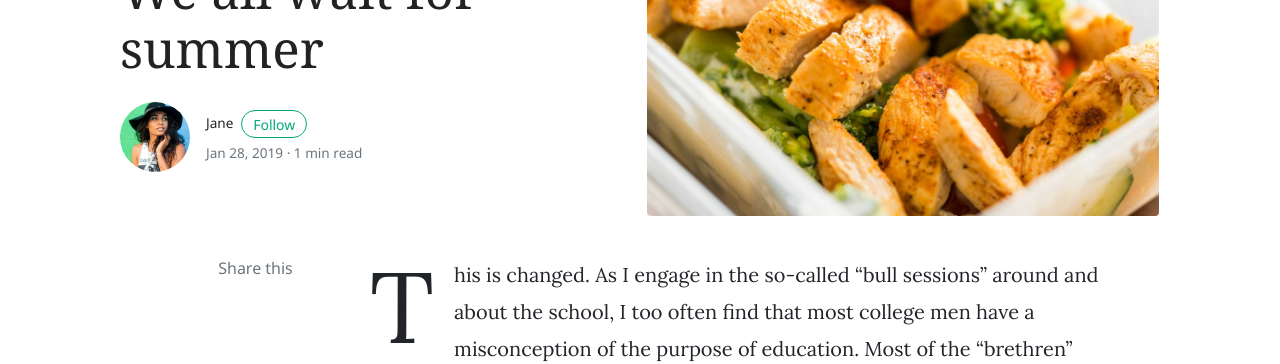
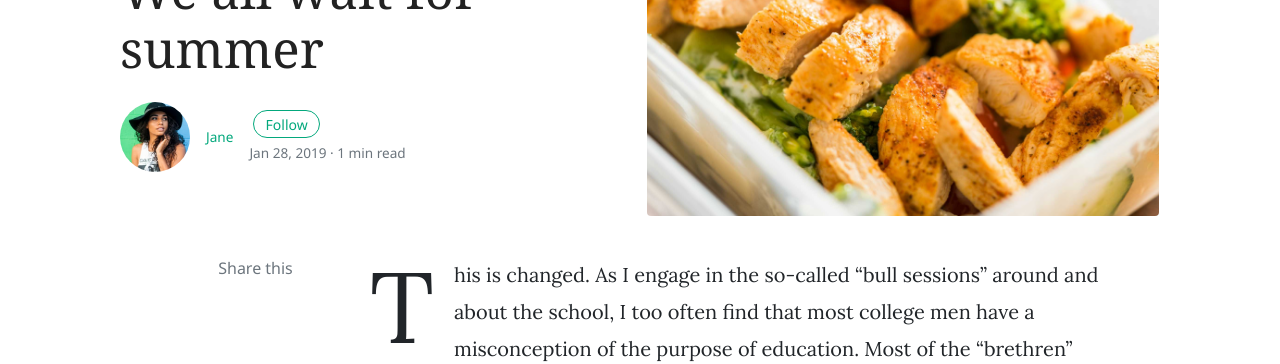
Before and after one commit to yEAh-Games/collections-news, a Jekyll site: the page built from _posts/2019-01-28-we-all-wait-for-summer.md, in a window 1280 px wide. Shown: the part 225-589 px from the top of the page. Built offline with Jekyll 4.4.1, drawn with Linux system fonts in a browser that asks for light colours; nearby versions of some CDN libraries; comment, search, counter and statistics services are not loaded.

Commit message:
Linking author text to author page

```diff
--- a/_layouts/post.html
+++ b/_layouts/post.html
@@ -17,9 +17,9 @@ layout: default
 					<h1 class="display-4 mb-4 article-headline">{{ page.title }}</h1>
 					<div class="d-flex align-items-center">
                         {% if author.avatar %}
-                        <img class="rounded-circle" src="{{site.baseurl}}/{{author.avatar}}" alt="{{author.name}}" width="70"/>
+                        <a href="{{site.baseurl}}/authors/{{ author[1].name | slugify }}"><img class="rounded-circle" src="{{site.baseurl}}/{{author.avatar}}" alt="{{author.name}}" width="70"/></a>
                         {% endif %}
-						<small class="ml-3"> {{ author.name }} <span><a target="_blank" href="{{ author.twitter }}" class="btn btn-outline-success btn-sm btn-round ml-1">Follow</a></span>
+						<a href="{{site.baseurl}}/authors/{{ author[1].name | slugify }}"><small class="ml-3"> {{ author.name }} </a><span><a target="_blank" href="{{ author.twitter }}" class="btn btn-outline-success btn-sm btn-round ml-1">Follow</a></span>
                             <span class="text-muted d-block mt-1">{{ page.date | date: '%b %d, %Y' }} · {% include meta-read-time.html %}</span>
 						</small>
 					</div>
```
